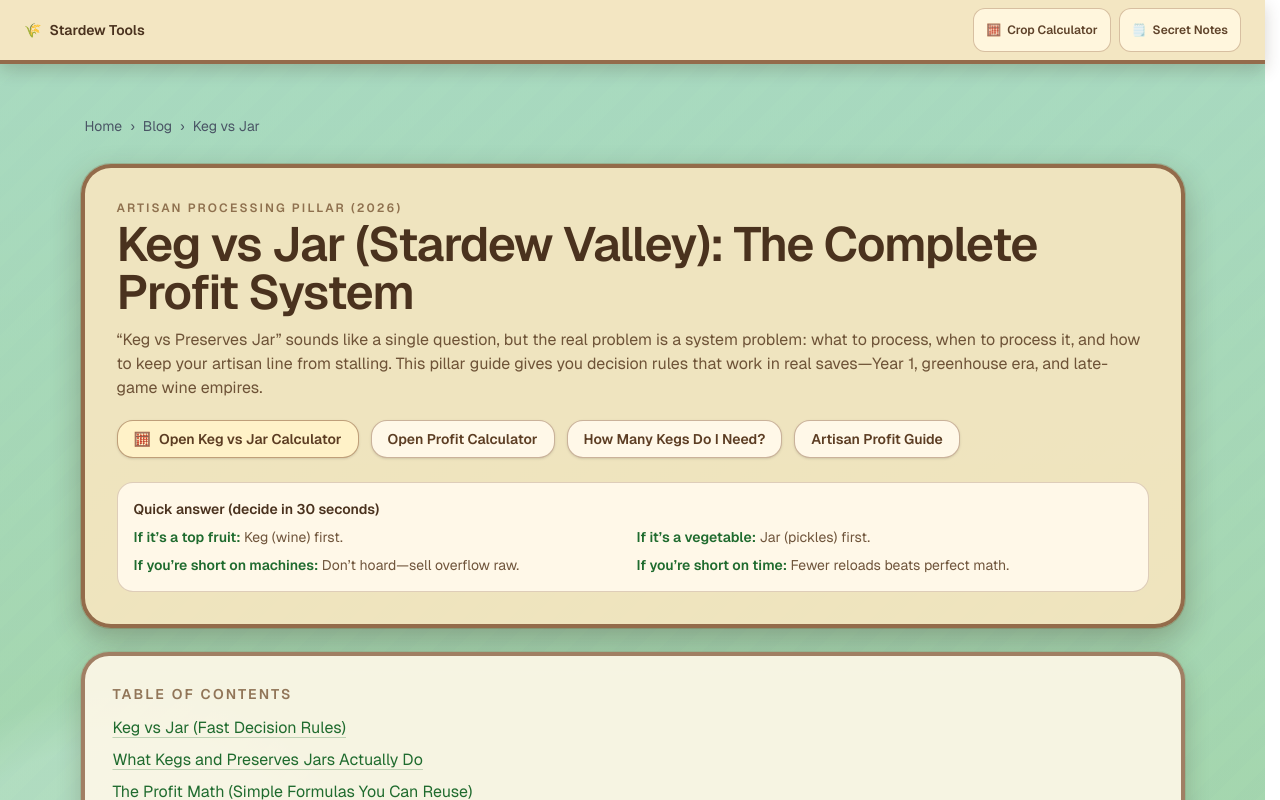
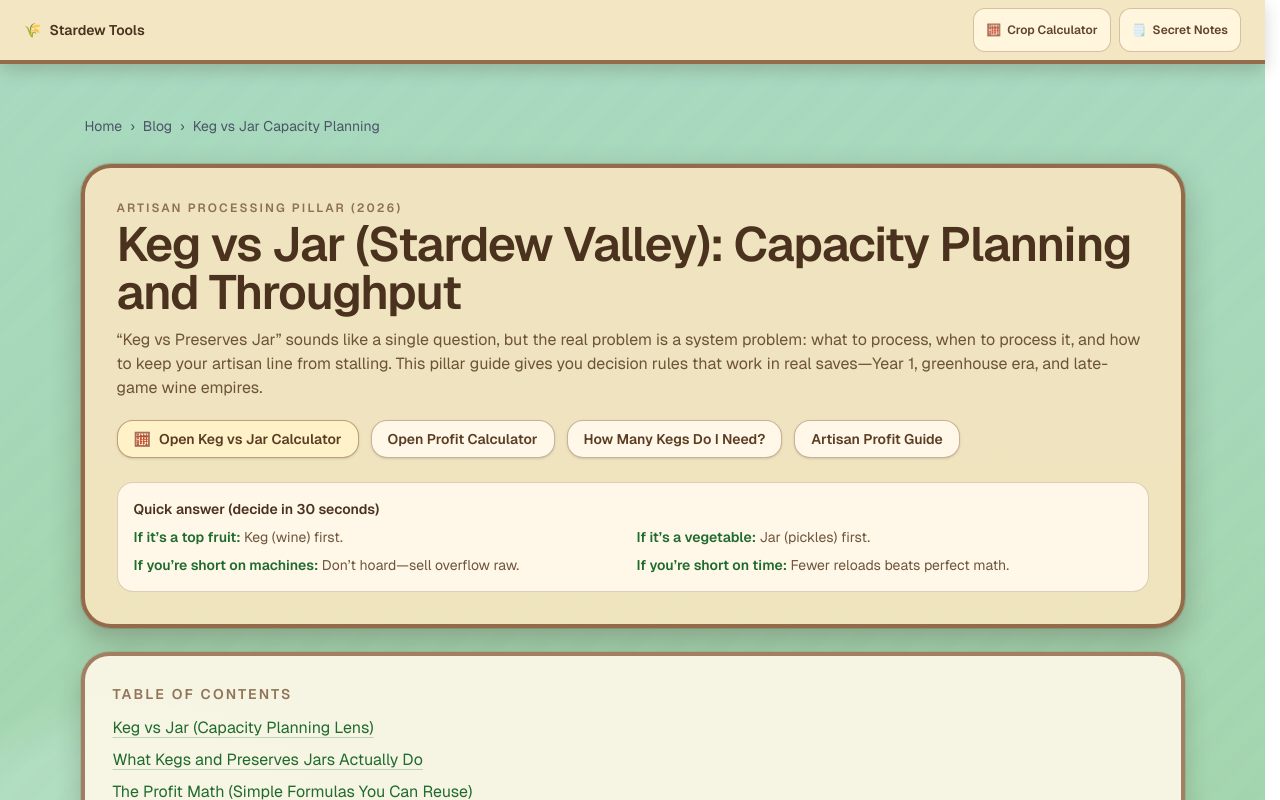
Before and after one commit to yuzhoudabaozhayujiamigou-cloud/stardew-tools, a Next.js app in the folder stardew-tools/: page /blog/keg-vs-jar-complete-profit-system in a window 1280 px wide. Shown: the top 800 px of the page. Built offline with nearby package versions, Linux system fonts and the light colour scheme.

Commit message:
fix: resolve keg-vs-jar cannibalization — retitle canonical complete guide to capacity planning

```diff
--- a/stardew-tools/src/app/blog/keg-vs-jar-complete-profit-system/page.tsx
+++ b/stardew-tools/src/app/blog/keg-vs-jar-complete-profit-system/page.tsx
@@ -21,25 +21,25 @@ export const metadata: Metadata = {
     modifiedTime,
   },
   title:
-    "Keg vs Jar (Stardew Valley): The Complete Profit System + Best Use Cases (2026)",
+    "Keg vs Jar Capacity Planning (Stardew Valley): Pipeline, Throughput, and Use Cases",
   description:
-    "A complete, practical Keg vs Jar guide for Stardew Valley: which makes more gold, when each wins, how to build a processing pipeline, and what to process first—plus calculators and FAQs.",
+    "A deeper Keg vs Jar capacity-planning guide for Stardew Valley: throughput, machine bottlenecks, pipeline design, and when to scale Kegs or Preserves Jars after the main choice is already clear.",
   keywords: [
-    "stardew valley keg vs jar",
-    "keg vs preserves jar",
-    "keg vs jar profit",
-    "best artisan goods stardew valley",
+    "stardew valley keg vs jar capacity",
+    "keg throughput stardew valley",
+    "preserves jar throughput stardew valley",
+    "stardew valley artisan pipeline",
     "stardew valley wine vs juice",
     "stardew valley jelly vs pickles",
     "how many kegs do i need",
   ],
   alternates: {
-    canonical: `${SITE_URL}/blog/keg-vs-jar-complete-profit-system`,
+    canonical: `${SITE_URL}/blog/keg-vs-jar-profit-guide`,
   },
 };
 
 const toc = [
-  { id: "decision-fast", label: "Keg vs Jar (Fast Decision Rules)" },
+  { id: "decision-fast", label: "Keg vs Jar (Capacity Planning Lens)" },
   { id: "what-they-do", label: "What Kegs and Preserves Jars Actually Do" },
   { id: "profit-math", label: "The Profit Math (Simple Formulas You Can Reuse)" },
   { id: "when-keg-wins", label: "When Kegs Win (and Why)" },
@@ -231,7 +231,7 @@ export default function KegVsJarCompleteProfitSystemPage() {
           items={[
             { name: "Home", href: "/" },
             { name: "Blog", href: "/blog" },
-            { name: "Keg vs Jar" },
+            { name: "Keg vs Jar Capacity Planning" }
           ]}
         />
 
@@ -243,7 +243,7 @@ export default function KegVsJarCompleteProfitSystemPage() {
               Artisan processing pillar (2026)
             </p>
             <h1 className="mt-1 text-3xl font-semibold tracking-tight text-[#4a321e] sm:text-5xl">
-              Keg vs Jar (Stardew Valley): The Complete Profit System
+              Keg vs Jar (Stardew Valley): Capacity Planning and Throughput
             </h1>
             <p className="mt-3 text-sm leading-6 text-[#5f4228]/90 sm:text-base">
               “Keg vs Preserves Jar” sounds like a single question, but the real problem is a system problem: what to
```
